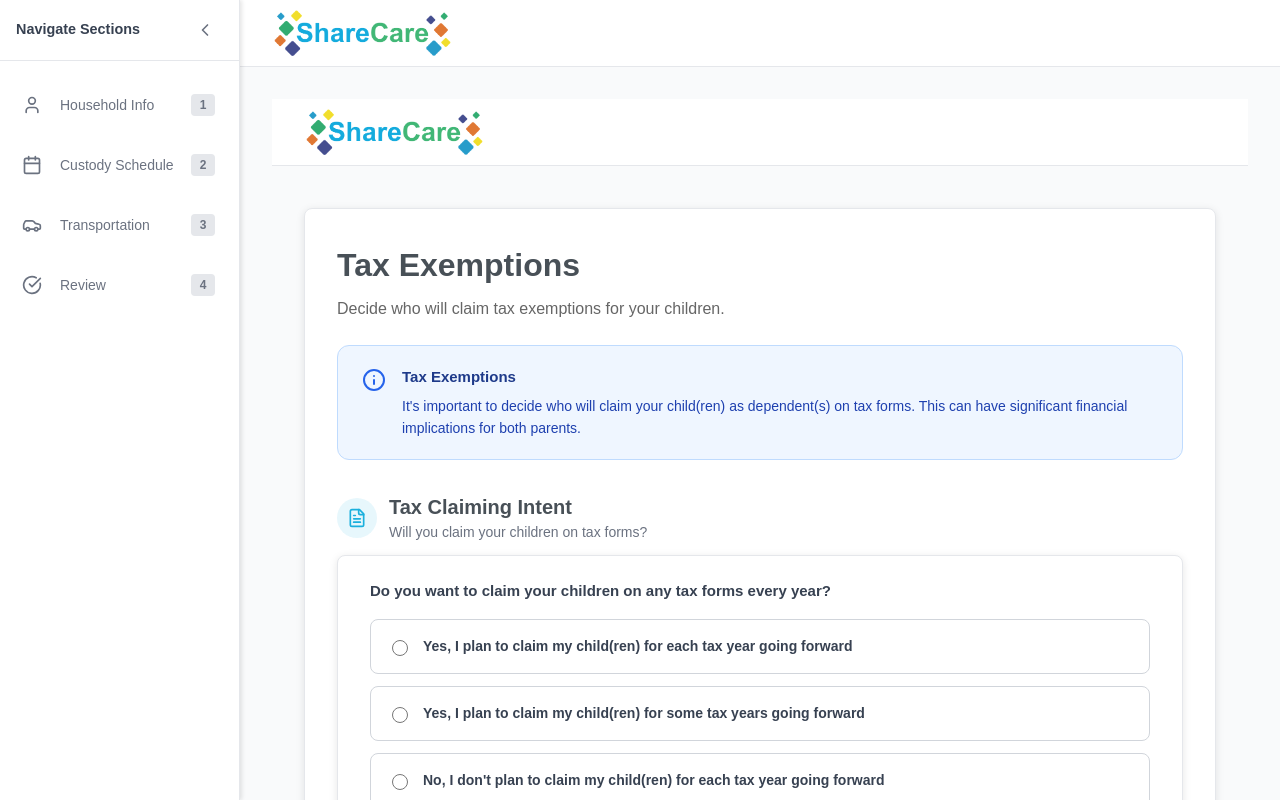
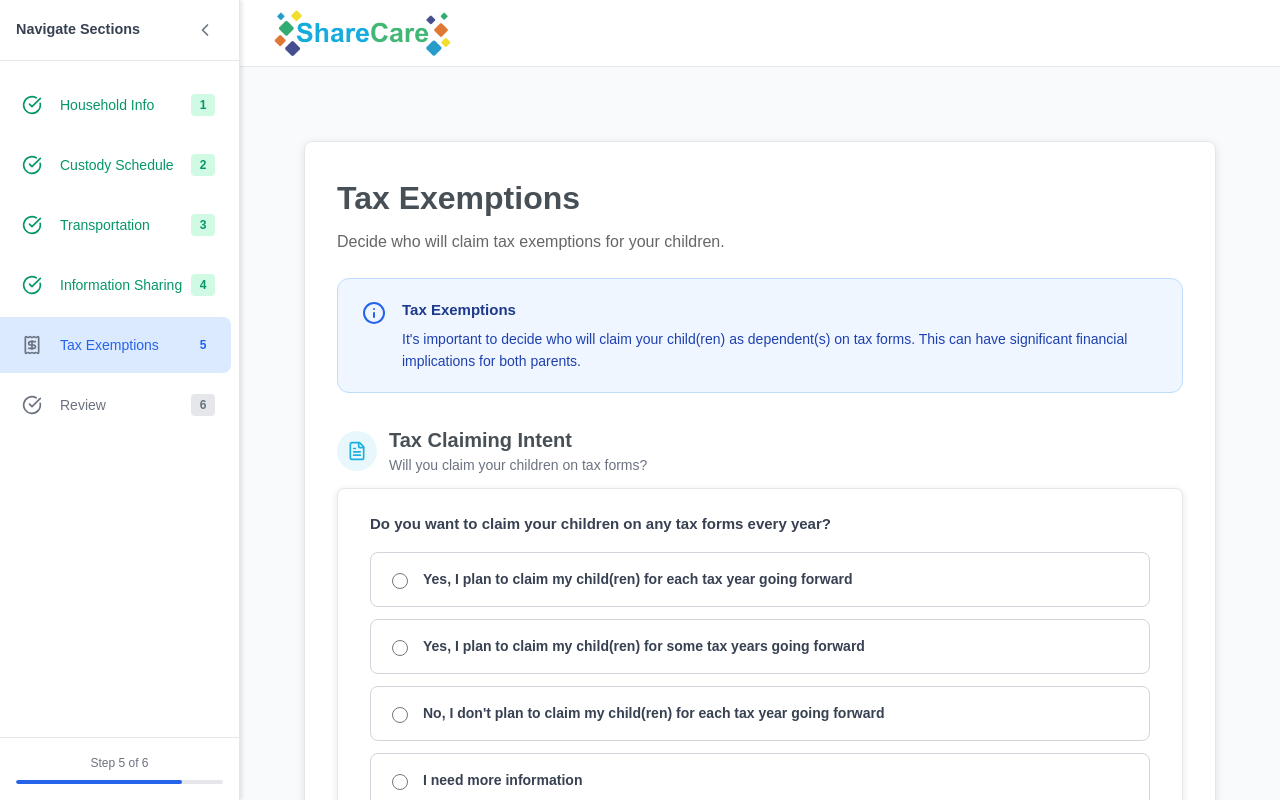
Before and after one commit to BHansen29/parenting_project, a React app in the folder frontend/: page /tax-exemptions in a window 1280 px wide. Shown: the top 800 px of the page. Built offline with nearby package versions, Linux system fonts and the light colour scheme; the HTML template or start-up script is replaced by a standard one.

Commit message:
Added InfoSharing & Tax Exempt pages to sidebar

```diff
--- a/frontend/src/components/common/Sidebar.jsx
+++ b/frontend/src/components/common/Sidebar.jsx
@@ -1,6 +1,6 @@
 import { useState } from 'react';
 import { Link, useLocation } from 'react-router-dom';
-import { ChevronLeftIcon, ChevronRightIcon, UserIcon, CalendarIcon, CarIcon, CheckCircleIcon } from 'lucide-react';
+import { ChevronLeftIcon, ChevronRightIcon, UserIcon, CalendarIcon, CarIcon, CheckCircleIcon, ShareIcon, ReceiptIcon } from 'lucide-react';
 import './Sidebar.css';
 
 export default function Sidebar({ isCollapsed, onToggle }) {
@@ -10,6 +10,8 @@ export default function Sidebar({ isCollapsed, onToggle }) {
     { path: '/household-info', label: 'Household Info', icon: UserIcon },
     { path: '/custody-schedule', label: 'Custody Schedule', icon: CalendarIcon },
     { path: '/transportation', label: 'Transportation', icon: CarIcon },
+    { path: '/informationsharing',label: 'Information Sharing', icon: ShareIcon },
+  { path: '/tax-exemptions',    label: 'Tax Exemptions',      icon: ReceiptIcon },
     { path: '/review', label: 'Review', icon: CheckCircleIcon },
   ];
 
--- a/frontend/src/layouts/MainLayout.jsx
+++ b/frontend/src/layouts/MainLayout.jsx
@@ -22,7 +22,7 @@ export default function Layout({ children }) {
   }, []);
 
   // Determine if current page should show navigation
-  const shouldShowNavigation = ['/household-info', '/custody-schedule', '/transportation', '/review'].includes(location.pathname);
+  const shouldShowNavigation = ['/household-info', '/custody-schedule', '/transportation', '/informationsharing', '/tax-exemptions', '/review'].includes(location.pathname);
 
   // Determine if current page should show header (not landing page)
   const shouldShowHeader = location.pathname !== '/';
--- a/frontend/src/pages/InformationSharing.jsx
+++ b/frontend/src/pages/InformationSharing.jsx
@@ -1,5 +1,5 @@
 import { useNavigate } from 'react-router-dom';
-import Header from '../components/common/Header';
+//import Header from '../components/common/Header';
 import Footer from '../components/common/Footer';
 import { Card, CardHeader, CardTitle, CardDescription, CardContent } from '../components/common/card';
 import { useForm } from '../hooks/useForm';
@@ -168,7 +168,6 @@ export default function InformationSharing() {
 
   return (
     <div className="page-container">
-      <Header />
 
       <div className="page-content">
         <Card>
--- a/frontend/src/pages/TaxExemptions.jsx
+++ b/frontend/src/pages/TaxExemptions.jsx
@@ -1,5 +1,4 @@
 import { useNavigate } from 'react-router-dom';
-import Header from '../components/common/Header';
 import Footer from '../components/common/Footer';
 import { Card, CardHeader, CardTitle, CardDescription, CardContent } from '../components/common/card';
 import { useForm } from '../hooks/useForm';
@@ -100,7 +99,6 @@ export default function TaxExemptions() {
 
   return (
     <div className="page-container">
-      <Header />
 
       <div className="page-content">
         <Card>
```
